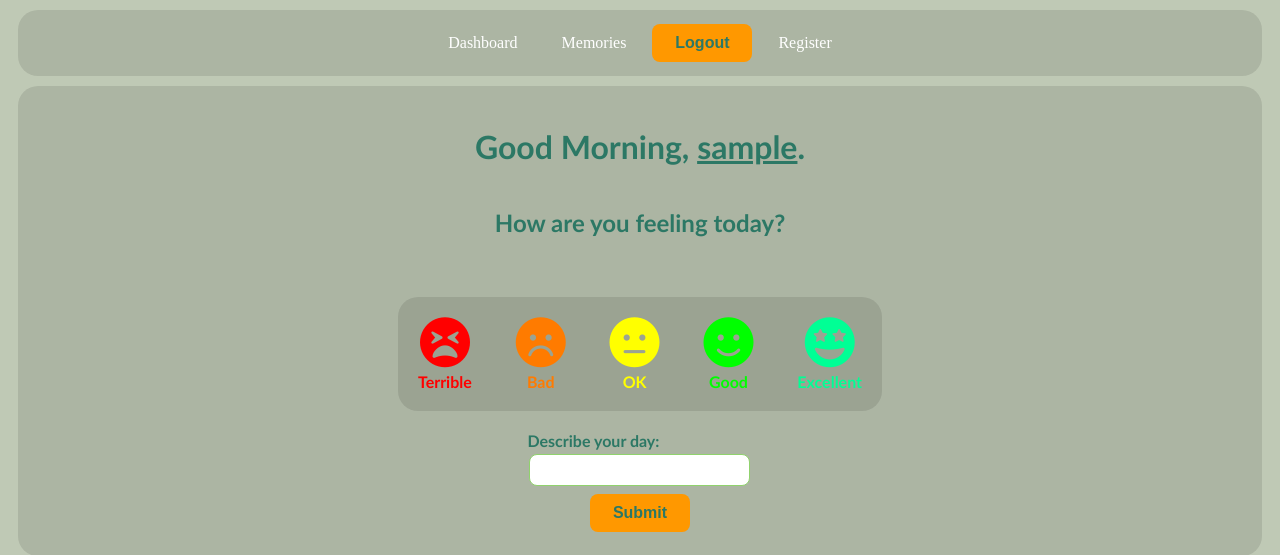
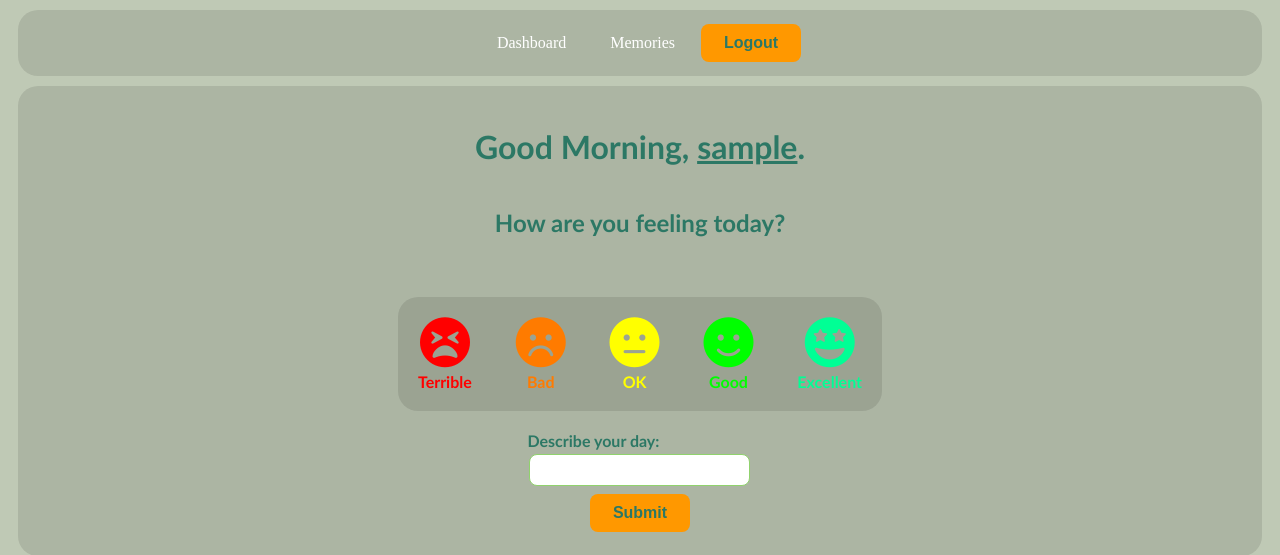
Before and after one commit to qkas/DayLogger, a Node server app: page / in a window 1280 px wide. Shown: the top 555 px of the page. Run offline with Node 20, Linux system fonts and the light colour scheme; the visitor is signed in with stand-in values (Sample User, id 1); data that the repository does not hold is empty; some libraries are stand-ins or nearby versions.

Commit message:
Hid register from navbar if user logged in

```diff
--- a/views/partials/header.ejs
+++ b/views/partials/header.ejs
@@ -9,8 +9,8 @@
                 </form></li>
             <% } else { %>
                 <li><a href="/login">Login</a></li>
+                <li><a href="/register">Register</a></li>
             <% } %>
-            <li><a href="/register">Register</a></li>
         </ul>
     </nav>
 </header>
```
